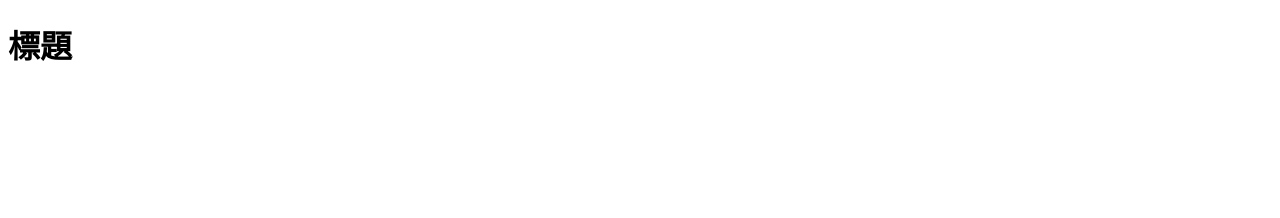
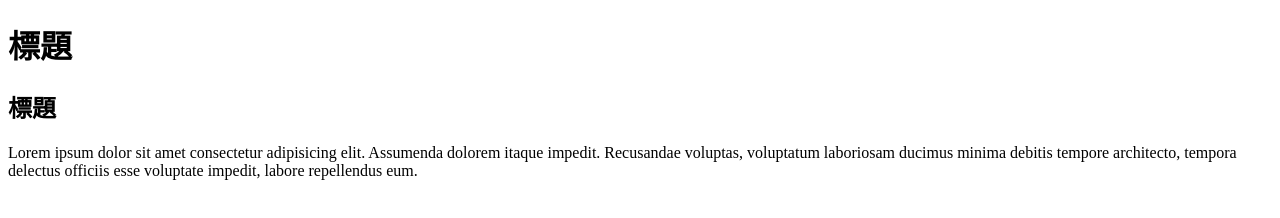
Before and after one commit to ovk092/git-text, a plain HTML site: page index.html in a window 1280 px wide. Drawn offline with Linux system fonts and the light colour scheme.

Commit message:
新增文字

```diff
--- a/index.html
+++ b/index.html
@@ -7,5 +7,7 @@
 </head>
 <body>
     <h1>標題</h1>
+    <h2>標題</h2>
+    <p>Lorem ipsum dolor sit amet consectetur adipisicing elit. Assumenda dolorem itaque impedit. Recusandae voluptas, voluptatum laboriosam ducimus minima debitis tempore architecto, tempora delectus officiis esse voluptate impedit, labore repellendus eum.</p>
 </body>
 </html>
```
Also changed, not shown: style.css (line endings or trailing spaces).
